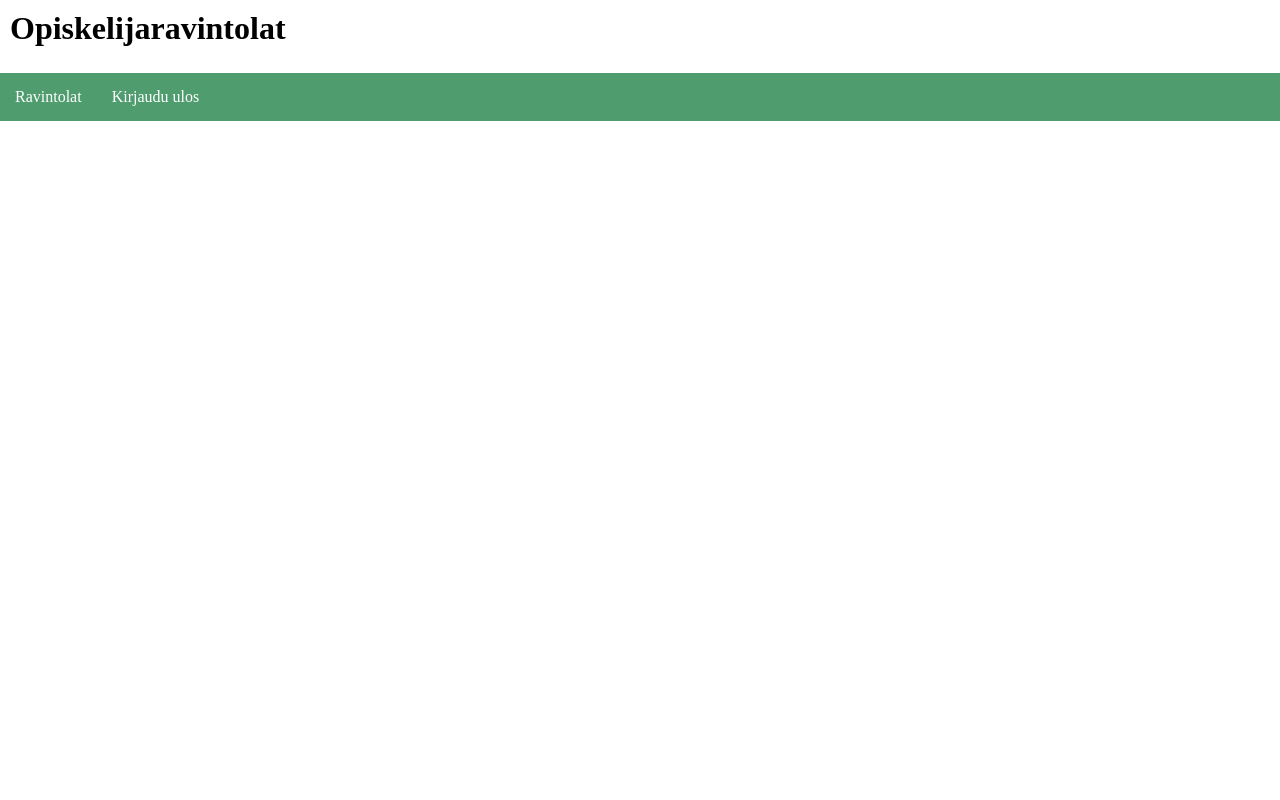
After one commit to sjomansa/tsoha-opiskelijaravintolasovellus, a Flask app: template templates/layout.html in a window 1280 px wide. The commit adds this page. Run offline with Flask 3, Linux system fonts and the light colour scheme; the template is opened without the code that fills it, so the values that code supplies are empty.

Commit message:
Add a template for navbar and parent it to restaurants.html

```diff
--- /dev/null
+++ b/templates/layout.html
@@ -0,0 +1,76 @@
+
+
+<head>
+
+    <style>
+
+        body {
+            margin: 0px;
+        }
+
+        h1 {
+            text-align: left;
+            padding-top: 10;
+            padding-bottom: 5;
+            padding-left: 10;
+        }
+
+
+        .navbar ul {
+            list-style-type: none;
+            background-color: hsl(145, 33%, 46%);
+            padding: 0px;
+            margin: 0px;
+            overflow: hidden;
+        }
+
+        .navbar a {
+            color: white;
+            text-decoration: none;
+            padding: 15px;
+            display: block;
+            text-align: center;
+        }
+
+        .navbar .regularnavitem:hover{
+            background-color: hsl(145, 33%, 25%);;
+        }
+
+        .navbar #logout:hover{
+            background-color: red;
+        }
+        .navbar li {
+            float: left;
+        }
+
+
+    </style>
+
+
+
+
+</head>
+
+<body>
+    <h1>Opiskelijaravintolat</h1>
+    <nav class="navbar">
+        <ul>
+            <li class="regularnavitem"><a href="#news">Ravintolat</a>
+
+            {% if session.admin %}
+            <li class="regularnavitem"><a href="#news">Omat Ravintolat</a>
+            {% endif %}
+
+            <li id="logout"><a href="#news">Kirjaudu ulos</a>
+        </ul>
+    </nav>
+
+
+
+    <main>
+        {% block content %}
+
+        {% endblock %}
+    </main>
+
+</body>
```
Also changed, not shown: templates/restaurants.html (+4 -4 lines).
